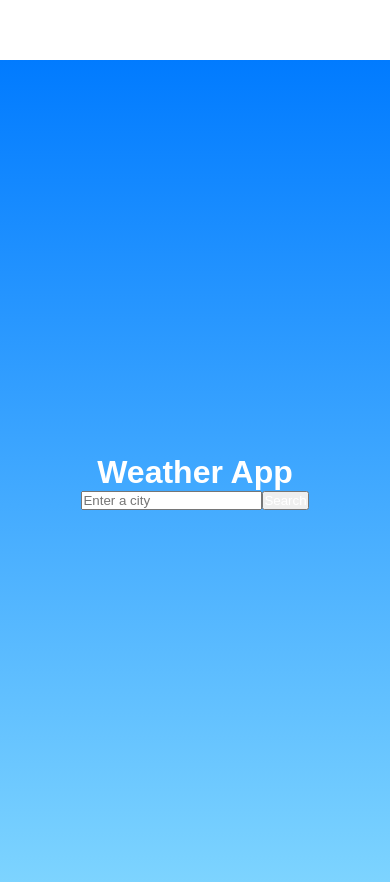
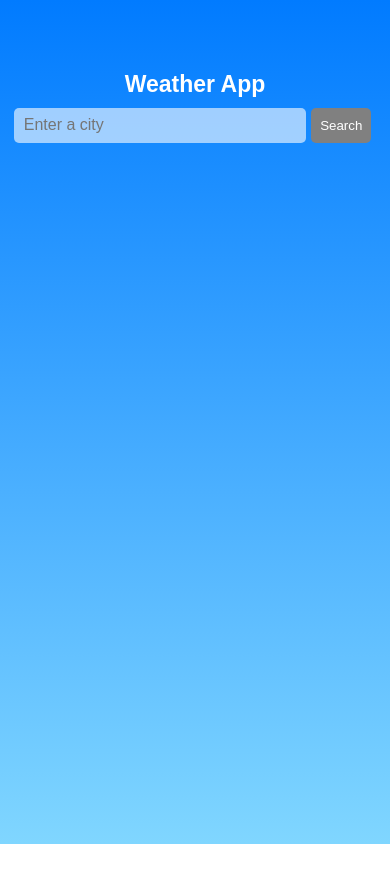
Before and after one commit to ayarmkt/vue-weather-app, a Vue app: page / in a window 390 px wide. Shown: the top 882 px of the page. After the commit the page ends 844 px from the top, so only its background shows below. Built offline with nearby package versions, Linux system fonts and the light colour scheme; no server answers.

Commit message:
added styling

```diff
--- a/src/App.vue
+++ b/src/App.vue
@@ -21,13 +21,4 @@ export default {
   font-family: sans-serif;
   color: white;
 }
-
-#app {
-  font-family: Avenir, Helvetica, Arial, sans-serif;
-  -webkit-font-smoothing: antialiased;
-  -moz-osx-font-smoothing: grayscale;
-  text-align: center;
-  color: #2c3e50;
-  margin-top: 60px;
-}
 </style>
--- a/src/api/fetchWeatherData.js
+++ b/src/api/fetchWeatherData.js
@@ -15,14 +15,11 @@ const fetchWeatherData = (city, API) => {
       }
 
       weatherData.value = await response.json();
-      // console.log(weatherData.value.weather[0].main);
-      // console.log(weatherData.value.weather[0].description);
       weatherData.value = {
-        location: city,
+        location: weatherData.value.name,
         main: weatherData.value.weather[0].main,
         description: weatherData.value.weather[0].description,
       };
-      // console.log(weatherData.value);
     } catch (error) {
       errorMsg.value = error.message;
       console.log(error.value);
--- a/src/views/WeatherDisplay.vue
+++ b/src/views/WeatherDisplay.vue
@@ -4,21 +4,29 @@
     :textColor="stylingData.textColorClass ? stylingData.textColorClass : null"
   >
     <h1>Weather App</h1>
-    <div>
+    <div class="container">
       <form @submit.prevent="submitSearchForm">
         <input type="text" placeholder="Enter a city" v-model="enteredCity" />
         <button>Search</button>
       </form>
-      <div v-if="fetchedWeatherData">
+      <div class="text-container" v-if="fetchedWeatherData">
         <!-- <p>notification</p> -->
-        <div>{{ fetchedWeatherData.location }}</div>
-        <div>
-          <div>
-            <div>{{ fetchedWeatherData.main }}</div>
-            <div>{{ fetchedWeatherData.description }}</div>
+        <div class="location">{{ fetchedWeatherData.location }}</div>
+        <div class="weather">
+          <div class="weather-text">
+            <div class="weather-main">{{ fetchedWeatherData.main }}</div>
+            <div class="weather-description">
+              {{ fetchedWeatherData.description }}
+            </div>
           </div>
-          <div>
-            <font-awesome-icon :icon="stylingData.iconProps" />
+          <div class="icon">
+            <font-awesome-icon
+              :icon="stylingData.iconProps"
+              :style="{
+                width: '220px',
+                height: 'auto',
+              }"
+            />
           </div>
         </div>
       </div>
@@ -84,4 +92,398 @@ export default {
 };
 </script>
 
-<style></style>
+<style>
+/* TITLE */
+h1 {
+  font-size: 35px;
+  margin-bottom: 40px;
+  text-align: center;
+}
+
+/* CONTAINER */
+.container {
+  width: 70vw;
+  max-width: 900px;
+  height: 70vh;
+  background: linear-gradient(
+    to right bottom,
+    rgba(255, 255, 255, 0.3),
+    rgba(255, 255, 255, 0.1)
+  );
+  border-radius: 5px;
+  display: grid;
+  grid-template-rows: auto 1fr;
+}
+
+/* FORM */
+form {
+  grid-row: 1;
+  display: flex;
+  align-items: center;
+  justify-content: center;
+  padding-top: 40px;
+  width: 100%;
+}
+
+input {
+  background: rgba(255, 255, 255, 0.6);
+  border: none;
+  border-radius: 5px;
+  width: 80%;
+  height: 40px;
+  font-size: 18px;
+  padding: 0 10px;
+  margin-left: 5px;
+  color: black;
+}
+
+button {
+  background: gray;
+  border: none;
+  border-radius: 5px;
+  width: 30%;
+  max-width: 60px;
+  height: 40px;
+  margin: 0 5px;
+}
+
+/* DESCRIPTION */
+.text-container {
+  padding-top: 40px;
+  grid-row: 2;
+  display: grid;
+  grid-template-rows: 60px 1fr calc(60px + 40px);
+  align-items: center;
+  width: 100%;
+}
+
+.location {
+  grid-row: 1;
+  text-align: center;
+  display: flex;
+  justify-content: center;
+  align-items: center;
+  font-size: 35px;
+  height: 100%;
+}
+
+.weather {
+  grid-row: 2;
+  display: flex;
+  justify-content: center;
+  align-items: center;
+  height: 100%;
+}
+
+.weather-text {
+  text-align: center;
+  display: flex;
+  flex-direction: column;
+  align-items: center;
+  justify-content: center;
+  height: 100%;
+}
+
+.weather-main {
+  font-size: 100px;
+}
+
+.weather-description {
+  font-size: 50px;
+  width: 100%;
+  max-width: 500px;
+}
+
+.icon {
+  display: flex;
+  justify-content: center;
+  align-items: center;
+  height: 100%;
+  margin: 5%;
+}
+
+.message {
+  font-size: 30px;
+  grid-row: 2;
+  text-align: center;
+}
+
+/* MEDIA QUERIES */
+
+/* Tablets in portrait mode, large display smartphones landscape mode */
+/* Portrait */
+@media only screen and (min-height: 1023px) and (max-width: 1023px) {
+  h1 {
+    margin-bottom: 30px;
+  }
+
+  .container {
+    width: 80vw;
+    height: 75vh;
+  }
+
+  form {
+    padding-top: 20px;
+  }
+
+  input {
+    width: 70%;
+  }
+
+  .weather {
+    flex-direction: column;
+    display: grid;
+    grid-template-rows: 1fr auto;
+  }
+
+  .weather-text {
+    justify-self: center;
+  }
+
+  .text-container {
+    padding-top: 20px;
+    grid-template-rows: 40px 1fr calc(40px + 20px);
+  }
+
+  .weather-main {
+    font-size: 80px;
+  }
+
+  .weather-description {
+    font-size: 40px;
+  }
+
+  .icon {
+    justify-self: center;
+  }
+}
+
+/* Landscape */
+@media only screen and (max-height: 1022px) and (max-width: 1023px) {
+  .container {
+    width: 90vw;
+    height: 75vh;
+  }
+
+  h1 {
+    font-size: 30px;
+    margin-bottom: 10px;
+  }
+
+  form {
+    padding-top: 15px;
+    width: 100%;
+  }
+
+  input {
+    height: 25px;
+    font-size: 16px;
+    width: 75%;
+  }
+
+  button {
+    height: 25px;
+  }
+
+  .text-container {
+    padding-top: 15px;
+    grid-template-rows: 25px 1fr calc(25px + 15px);
+    height: 100%;
+  }
+
+  .location {
+    font-size: 25px;
+  }
+
+  .weather {
+    height: 150px;
+  }
+
+  .weather-text {
+    height: auto;
+  }
+
+  .weather-main {
+    font-size: 66px;
+  }
+
+  .weather-description {
+    font-size: 33px;
+  }
+
+  /* .icon {
+    width: 30%;
+    height: 30%;
+  } */
+}
+
+/* Smartphones in landscape mode */
+/* Portrait */
+@media only screen and (min-height: 767px) and (max-width: 767px) {
+  input {
+    height: 35px;
+  }
+
+  button {
+    height: 35px;
+  }
+
+  .text-container {
+    padding-top: 15px;
+    grid-template-rows: 35px 1fr calc(35px + 15px);
+  }
+
+  .location {
+    grid-row: 1;
+    font-size: 30px;
+  }
+
+  .weather {
+    grid-row: 2;
+    flex-direction: column;
+    display: grid;
+    grid-template-rows: 1fr auto;
+    height: 100%;
+  }
+
+  .icon {
+    width: 100%;
+  }
+}
+
+/* Landscape */
+@media only screen and (max-height: 766px) and (max-width: 767px) {
+  h1 {
+    font-size: 20px;
+    margin-bottom: 5px;
+    width: auto;
+  }
+
+  .location {
+    font-size: 18px;
+    height: 20px;
+  }
+
+  .weather-main {
+    font-size: 54px;
+  }
+
+  .weather-description {
+    font-size: 27px;
+    height: 100%;
+  }
+
+  .message {
+    font-size: 20px;
+  }
+}
+
+/* Smartphones in portrait mode */
+@media only screen and (max-width: 420px) {
+  h1 {
+    font-size: 23px;
+    margin-bottom: 0;
+  }
+
+  .container {
+    width: 100vw;
+    height: 80vh;
+    background: transparent;
+  }
+
+  input {
+    width: 75%;
+    height: 35px;
+    margin-left: 0px;
+  }
+
+  button {
+    height: 35px;
+  }
+
+  form {
+    padding-top: 10px;
+  }
+
+  .text-container {
+    padding-top: 10px;
+    grid-template-rows: 30px 1fr calc(30px + 10px);
+  }
+
+  .location {
+    font-size: 25px;
+  }
+
+  .weather {
+    flex-direction: column;
+    display: grid;
+    grid-template-rows: 1fr auto;
+    height: 100%;
+    width: 100vw;
+  }
+
+  .weather-text {
+    width: 100vw;
+  }
+
+  .weather-main {
+    font-size: 56px;
+    width: 100vw;
+  }
+
+  .weather-description {
+    font-size: 28px;
+    width: 100vw;
+  }
+
+  .message {
+    font-size: 20px;
+  }
+
+  .icon {
+    width: 60%;
+    height: 60%;
+    /* width: 100%;
+    height: 100%; */
+    justify-self: center;
+  }
+}
+
+/* Smaller Smartphones in portrait mode */
+@media only screen and (max-width: 280px) {
+  h1 {
+    margin-bottom: 5px;
+  }
+
+  input {
+    width: 70%;
+    height: 30px;
+    margin-left: 0px;
+  }
+
+  button {
+    height: 30px;
+  }
+
+  .location {
+    font-size: 20px;
+  }
+
+  .weather-main {
+    font-size: 50px;
+  }
+
+  .weather-description {
+    font-size: 25px;
+  }
+
+  form {
+    padding-top: 20px;
+  }
+
+  .text-container {
+    padding-top: 20px;
+    grid-template-rows: 30px 1fr calc(30px + 20px);
+  }
+}
+</style>
```
